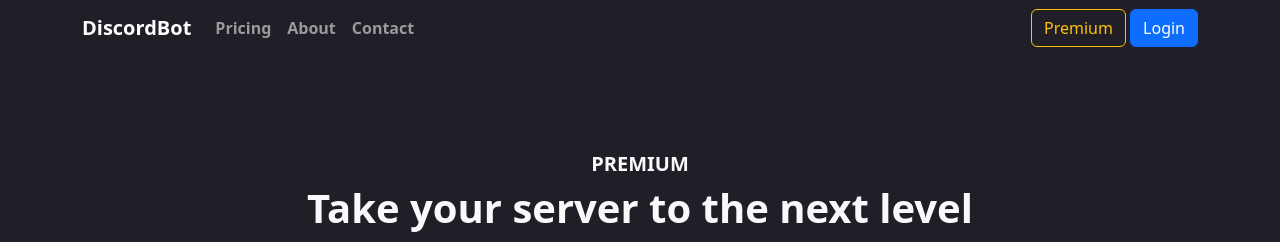
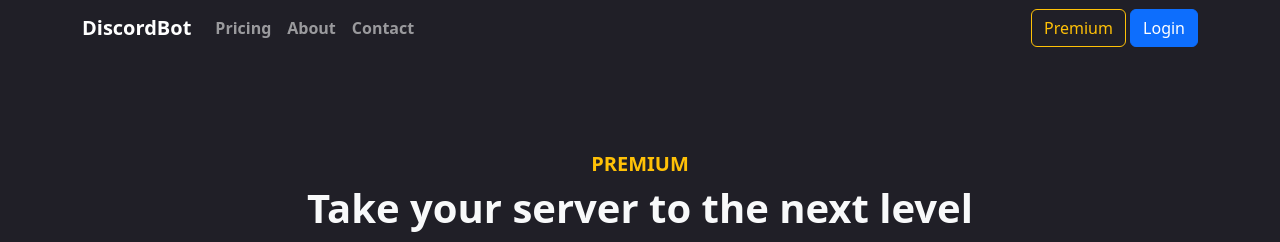
Before and after one commit to Ist14k/d-bot-demo, a plain HTML site: page price.html in a window 1280 px wide. Shown: the top 242 px of the page. Drawn offline with Linux system fonts and the light colour scheme.

Commit message:
price-text-updated

```diff
--- a/price.html
+++ b/price.html
@@ -46,7 +46,7 @@
     <section class="price py-5">
       <main class="container text-light">
         <div class="my-5 py-5 pt-0">
-          <h5 class="text-center fw-bold">PREMIUM</h5>
+          <h5 class="text-center fw-bold text-warning">PREMIUM</h5>
           <h1 class="text-center fw-bold mb-4">Take your server to the next level</h1>
           <p class="text-center text-secondary">
             Unlock the full potential of your server by getting unrestricted access to all d-bot features and
```
